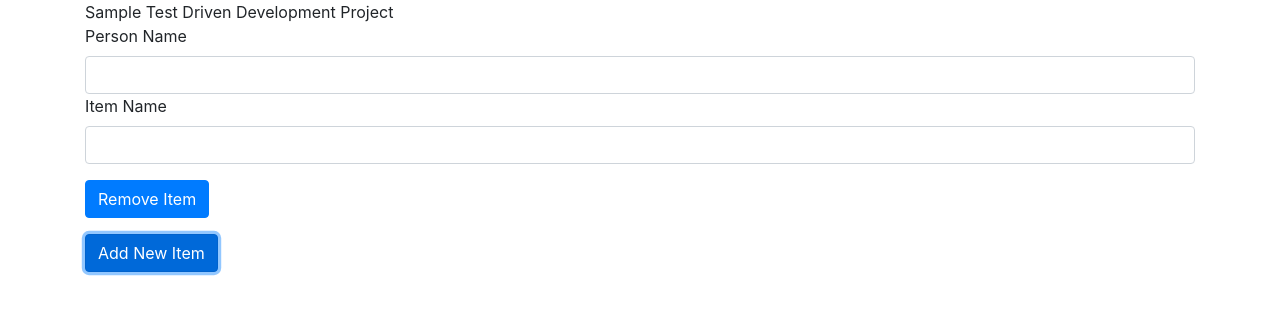
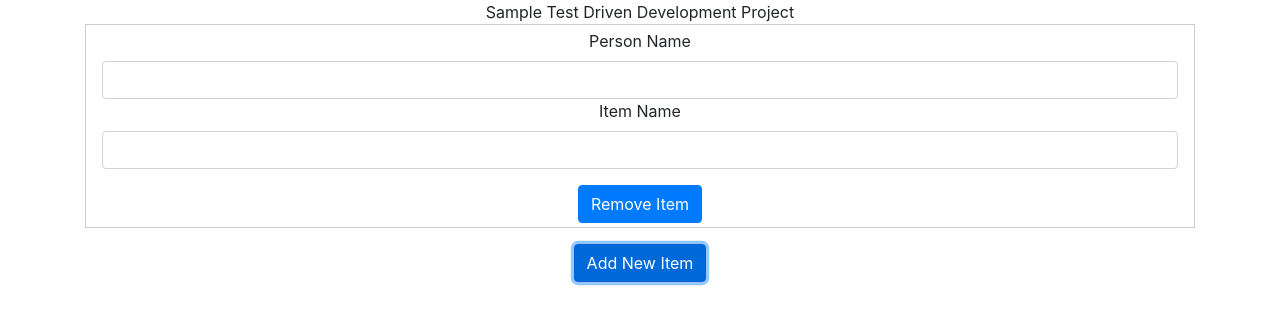
Before and after one commit to maysam-82/sample-tdd, a React (Create React App) app: page / in a window 1280 px wide. Both pictures are taken after a click on the button "Add New Item". Shown: the top 324 px of the page. Built offline with nearby package versions, Linux system fonts and the light colour scheme.

Commit message:
add style update snapshot

```diff
--- a/src/Containers/Item/Item.js
+++ b/src/Containers/Item/Item.js
@@ -20,7 +20,7 @@ class Item extends Component {
 	render() {
 		const { itemId, onRemoveItem } = this.props;
 		return (
-			<div>
+			<div className={classes.itemContainer}>
 				<Form>
 					<Form.Group>
 						<Form.Label>Person Name</Form.Label>
--- a/src/Containers/Item/item.module.scss
+++ b/src/Containers/Item/item.module.scss
@@ -1,3 +1,5 @@
-.btnRemove {
-  margin-bottom: 1rem;
+.itemContainer {
+	border: 0.0625rem solid #ccc;
+	padding: 0.25rem 1rem;
+	margin-bottom: 1rem;
 }
--- a/src/index.js
+++ b/src/index.js
@@ -2,4 +2,5 @@ import React from 'react';
 import { render } from 'react-dom';
 import App from './Containers/App/App';
 import 'bootstrap/dist/css/bootstrap.min.css';
+import './index.scss';
 render(<App />, document.getElementById('root'));
--- /dev/null
+++ b/src/index.scss
@@ -0,0 +1,6 @@
+html {
+	font-size: 16px;
+}
+body {
+	text-align: center;
+}
```
Also changed, not shown: 1 other file (tests, documents, lock files or other folders).
